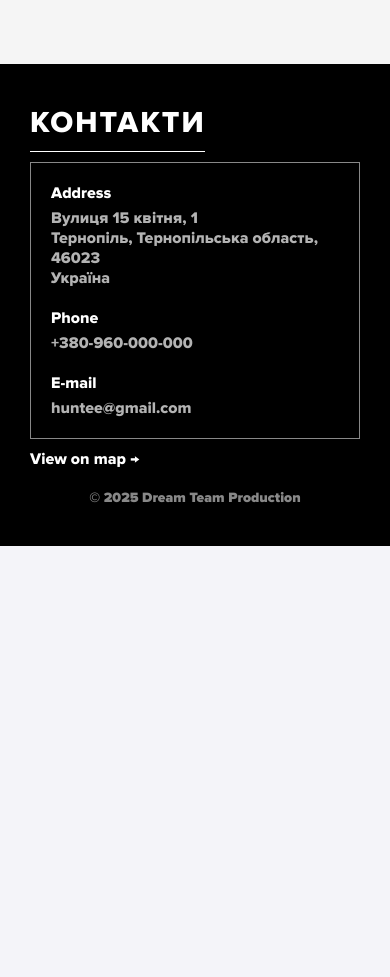
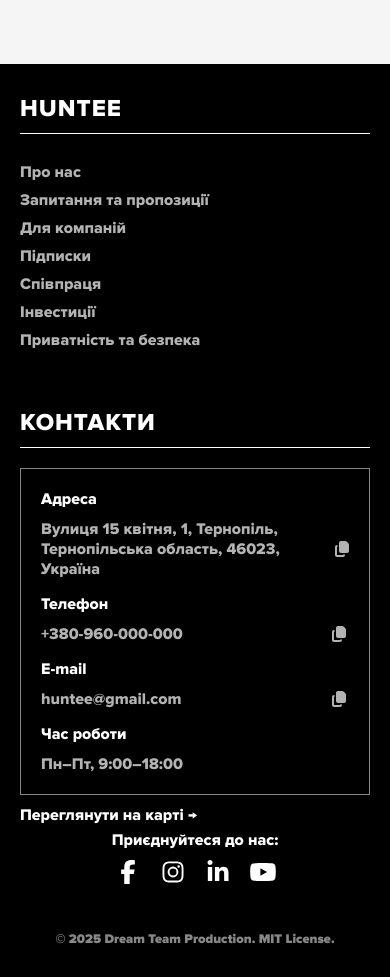
Before and after one commit to valerii-okhmak/huntee, a React (Create React App) app in the folder frontend/: page /login in a window 390 px wide. Shown: the part 780-1757 px from the top of the page. Before the commit the page ends 1326 px from the top, so only its background shows below. Built offline with nearby package versions, Linux system fonts and the light colour scheme; a web font is replaced by a local one.

Commit message:
feat: enhance footer component with contact details and social media links; add copy functionality for address, phone, and email

```diff
--- a/frontend/src/components/footer/Footer.css
+++ b/frontend/src/components/footer/Footer.css
@@ -1,117 +1,229 @@
 .footer {
   font-family: 'MyFont', sans-serif;
   width: 100%;
-  padding: 40px 20px;
-  background-color: #000000;
-  color: white;
+  padding: 40px 120px;
+  background-color: #000;
+  color: #fff;
+  display: flex;
+  justify-content: space-between;
+  align-items: flex-start;
+  flex-wrap: wrap;
+  gap: 60px;
   box-sizing: border-box;
 }
 
+.footer-left,
+.footer-right {
+  display: flex;
+  flex-direction: column;
+}
+
+.footer-left {
+  flex: 1 1 220px;
+}
+
+.footer-right {
+  flex: 1 1 550px;
+}
+
 .footer-title {
-  font-size: 40px;
+  font-size: 28px;
   font-weight: bold;
-  letter-spacing: 2px;
+  letter-spacing: 1px;
   text-transform: uppercase;
-  margin-left: 100px;
   margin-bottom: 10px;
 }
 
 .footer-line {
-  margin-left: 100px;
+  width: 100%;
+  height: 1px;
+  background-color: #fff;
   margin-bottom: 20px;
-  width: 25%;
-  height: 1px;
-  background: white;
+}
+
+.footer-menu {
+  list-style: none;
+  padding: 0;
+  margin: 0;
+}
+
+.footer-menu li {
+  margin: 8px 0;
+}
+
+.footermenu {
+  color: #fff;
+  opacity: 0.7;
+  text-decoration: none;
+  transition: opacity 0.2s;
+}
+
+.footermenu:hover {
+  opacity: 1;
 }
 
 .footer-box {
   display: flex;
-  justify-content: space-between;
-  flex-wrap: wrap;
-  margin: -10px 50px;
+  flex-direction: column;
+  gap: 15px;
   border: 1px solid #888;
   padding: 20px;
-  gap: 20px;
 }
 
 .footer-block {
-  flex: 1;
-  min-width: 200px;
+  display: flex;
+  justify-content: space-between;
+  align-items: center;
 }
 
 .footer-label {
   font-weight: bold;
-  margin-bottom: 5px;
+  min-width: 95px;
+  margin-right: 10px;
 }
 
 .copy-line {
   display: flex;
+  justify-content: space-between;
   align-items: center;
-  gap: 5px;
+  width: 100%;
+}
+
+.phone-link,
+.email-link,
+.adress-label,
+.worktime-label{
+  color: #fff;
+  opacity: 0.7;
+  text-decoration: none;
+  transition: opacity 0.2s;
+}
+
+.phone-link:hover,
+.email-link:hover {
+  opacity: 1;
 }
 
 .copy-icon {
   cursor: pointer;
-  font-size: 14px;
+  opacity: 0.7;
+  transition: opacity 0.2s, transform 0.2s;
+}
+
+.copy-icon:hover {
+  opacity: 1;
+  transform: scale(1.2);
 }
 
 .view-map-link {
   display: inline-block;
-  margin-left: 100px;
-  margin-top: 20px;
+  margin-top: 15px;
   font-weight: bold;
+  color: #fff;
   text-decoration: none;
-  color: white;
 }
 
 .view-map-link:hover {
   text-decoration: underline;
 }
 
-.email-link {
-  color: white;
-  text-decoration: none;
+.footer-social {
+  width: 100%;
+  text-align: center;
+  margin-top: -25px;
 }
 
-.email-link:hover {
-  text-decoration: underline;
+.social-text {
+  font-weight: bold;
+  margin-bottom: 10px;
 }
 
-.phone-link {
-  color: white;
-  text-decoration: none;
+.social-icons {
+  display: flex;
+  justify-content: center;
+  gap: 10px;
 }
 
-.phone-link:hover {
-  text-decoration: underline;
+.social-icon {
+  font-size: 20px;
+  color: #fff;
+  cursor: pointer;
+  transition: transform 0.2s, color 0.2s;
 }
 
-.adress-label, .email-link, .phone-link{
-  opacity: 0.7;
-}
+.social-icon.facebook:hover { color: #1733eb; }
+.social-icon.instagram:hover { color: #ef10b0; }
+.social-icon.linkedin:hover { color: #0252a1; }
+.social-icon.youtube:hover { color: #e00404; }
+
+
 
 .footer-copy {
+  width: 100%;
   text-align: center;
-  margin-top: 20px;
+  margin-top: -25px;
   font-size: 14px;
   color: #888;
   font-family: 'MyFont1', sans-serif;
   user-select: none;
 }
 
+@media screen and (max-width: 900px) {
+  .footer {
+    flex-direction: column;
+    align-items: flex-start;
+    gap: 30px;
+    padding: 30px 20px;
+  }
 
+  .footer-left,
+  .footer-right {
+    flex: 1 1 100%;
+    width: 100%;
+  }
 
-@media screen and (max-width: 768px) {
-  .footer-title, .footer-line, .footer-box, .view-map-link {
-    margin-left: 10px;
-    margin-right: 10px;
+  .footer-left {
+    margin-bottom: 20px;
   }
 
   .footer-title {
-    font-size: 30px;
+    font-size: 24px;
   }
 
-  .footer-line {
-    width: 50%;
+  .footer-box {
+    flex-direction: column;
+    gap: 15px;
+  }
+
+  .footer-block {
+    flex-direction: column;
+    align-items: flex-start;
+  }
+
+  .footer-label {
+    min-width: auto;
+    margin-bottom: 5px;
+  }
+
+  .copy-line {
+    justify-content: space-between;
+    margin-top: 5px;
+  }
+
+  .view-map-link {
+    margin-top: 10px;
+  }
+
+  .social-icons {
+    gap: 15px;
+  }
+
+  .social-icon {
+    font-size: 24px;
+  }
+
+  .footer-copy {
+    margin-top: 15px;
+    font-size: 13px;
   }
 }
--- a/frontend/src/components/footer/Footer.js
+++ b/frontend/src/components/footer/Footer.js
@@ -1,26 +1,71 @@
-import React from 'react';
+import React, { useState } from 'react';
+import { Link } from 'react-router-dom';
 import './Footer.css';
+import { FontAwesomeIcon } from '@fortawesome/react-fontawesome';
+import { faCopy } from '@fortawesome/free-solid-svg-icons';
+import { faFacebookF, faInstagram, faLinkedinIn, faYoutube } from '@fortawesome/free-brands-svg-icons';
 
 const Footer = () => {
-  const currentYear = new Date().getFullYear(); // Отримуємо поточний рік
+  const currentYear = new Date().getFullYear();
+  const [setCopied] = useState(null);
+
+  const handleCopy = (text, type) => {
+    navigator.clipboard.writeText(text).then(() => {
+      setCopied(type);
+      setTimeout(() => setCopied(null), 2000);
+    });
+  };
 
   return (
     <footer className="footer" id="footer">
+
+      <div className="footer-left">
+        <h2 className="footer-title">HUNTEE</h2>
+        <div className="footer-line"></div>
+        <ul className="footer-menu">
+          <li><Link to="/generalinfo" className="footermenu">Про нас</Link></li>
+          <li><Link to="/generalinfo" className="footermenu">Запитання та пропозиції</Link></li>
+          <li><Link to="/forcompany" className="footermenu">Для компаній</Link></li>
+          <li><Link to="/" className="footermenu">Підписки</Link></li>
+          <li><Link to="/" className="footermenu">Співпраця</Link></li>
+          <li><Link to="/" className="footermenu">Інвестиції</Link></li>
+          <li><Link to="/" className="footermenu">Приватність та безпека</Link></li>
+        </ul>
+      </div>
+
+      <div className="footer-right">
         <h2 className="footer-title">КОНТАКТИ</h2>
         <div className="footer-line"></div>
 
         <div className="footer-box">
           <div className="footer-block">
-          <p className="footer-label">Address</p>
-          <p className="adress-label"> Вулиця 15 квітня, 1</p>
-          <p className="adress-label"> Тернопіль, Тернопільська область, 46023</p>
-          <p className="adress-label">Україна</p>
+            <p className="footer-label">Адреса</p>
+            <p className="copy-line">
+              <span className="adress-label">
+                Вулиця 15 квітня, 1, Тернопіль, Тернопільська область, 46023, Україна
+              </span>
+              <FontAwesomeIcon
+                icon={faCopy}
+                className="copy-icon"
+                onClick={() =>
+                  handleCopy(
+                    "Вулиця 15 квітня, 1, Тернопіль, Тернопільська область, 46023, Україна",
+                    "address"
+                  )
+                }
+              />
+            </p>
           </div>
 
           <div className="footer-block">
-          <p className="footer-label">Phone</p>
+            <p className="footer-label">Телефон</p>
             <p className="copy-line">
               <a href="tel:+380960000000" className="phone-link">+380-960-000-000</a>
+              <FontAwesomeIcon
+                icon={faCopy}
+                className="copy-icon"
+                onClick={() => handleCopy("+380960000000", "phone")}
+              />
             </p>
           </div>
 
@@ -28,21 +73,52 @@ const Footer = () => {
             <p className="footer-label">E-mail</p>
             <p className="copy-line">
               <a href="mailto:huntee@gmail.com" className="email-link">huntee@gmail.com</a>
+              <FontAwesomeIcon
+                icon={faCopy}
+                className="copy-icon"
+                onClick={() => handleCopy("huntee@gmail.com", "email")}
+              />
+            </p>
+          </div>
+
+          <div className="footer-block">
+            <p className="footer-label">Час роботи</p>
+            <p className="copy-line">
+              <span className="worktime-label">Пн–Пт, 9:00–18:00</span>
             </p>
           </div>
         </div>
 
         <a
-        href="https://www.google.com/maps/place/..."
+          href="https://www.google.com/maps/place/15+%D0%9A%D0%B2%D1%96%D1%82%D0%BD%D1%8F,+Тернопіль"
           target="_blank"
           rel="noopener noreferrer"
           className="view-map-link"
         >
-        View on map →
+          Переглянути на карті →
         </a>
+      </div>
+
+      <div className="footer-social">
+        <p className="social-text">Приєднуйтеся до нас:</p>
+        <div className="social-icons">
+          <a href="https://www.facebook.com" target="_blank" rel="noopener noreferrer">
+            <FontAwesomeIcon icon={faFacebookF} className="social-icon facebook" />
+          </a>
+          <a href="https://www.instagram.com" target="_blank" rel="noopener noreferrer">
+            <FontAwesomeIcon icon={faInstagram} className="social-icon instagram" />
+          </a>
+          <a href="https://www.linkedin.com" target="_blank" rel="noopener noreferrer">
+            <FontAwesomeIcon icon={faLinkedinIn} className="social-icon linkedin" />
+          </a>
+          <a href="https://www.youtube.com" target="_blank" rel="noopener noreferrer">
+            <FontAwesomeIcon icon={faYoutube} className="social-icon youtube" />
+          </a>
+        </div>
+      </div>
 
       <div className="footer-copy">
-        © {currentYear} Dream Team Production
+        © {currentYear} Dream Team Production. MIT License.
       </div>
     </footer>
   );
--- a/package.json
+++ b/package.json
@@ -2,6 +2,9 @@
   "dependencies": {
     "@fortawesome/fontawesome-svg-core": "^7.0.0",
     "@fortawesome/free-brands-svg-icons": "^7.0.0",
-    "@fortawesome/react-fontawesome": "^0.2.3"
+    "@fortawesome/react-fontawesome": "^0.2.3",
+    "moment": "^2.30.1",
+    "react-datetime": "^3.3.1",
+    "react-select": "^5.10.2"
   }
 }
```
Also changed, not shown: 1 other file (tests, documents, lock files or other folders). Lines whose indentation alone changed are shown as unchanged.
